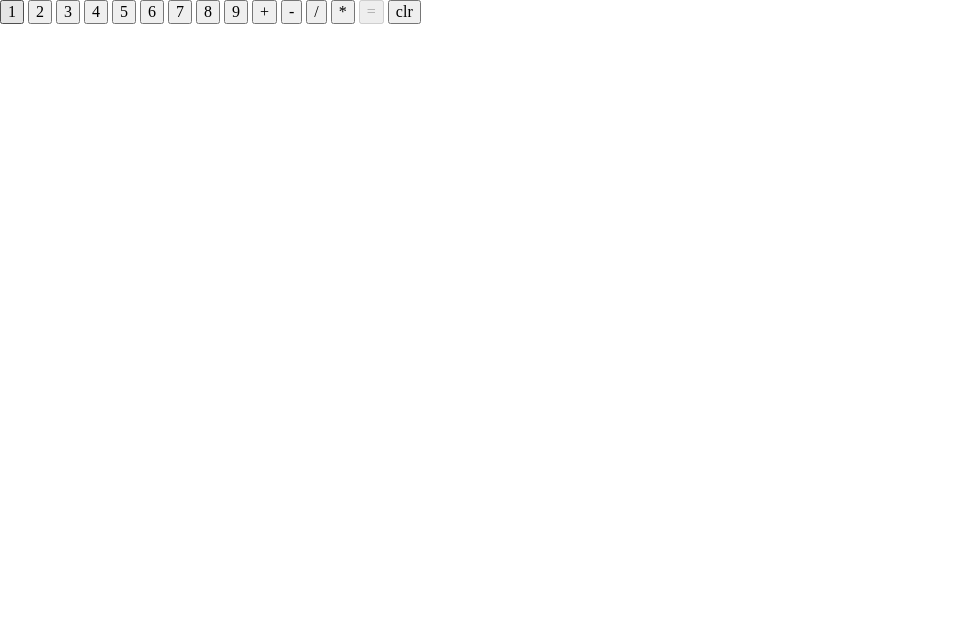
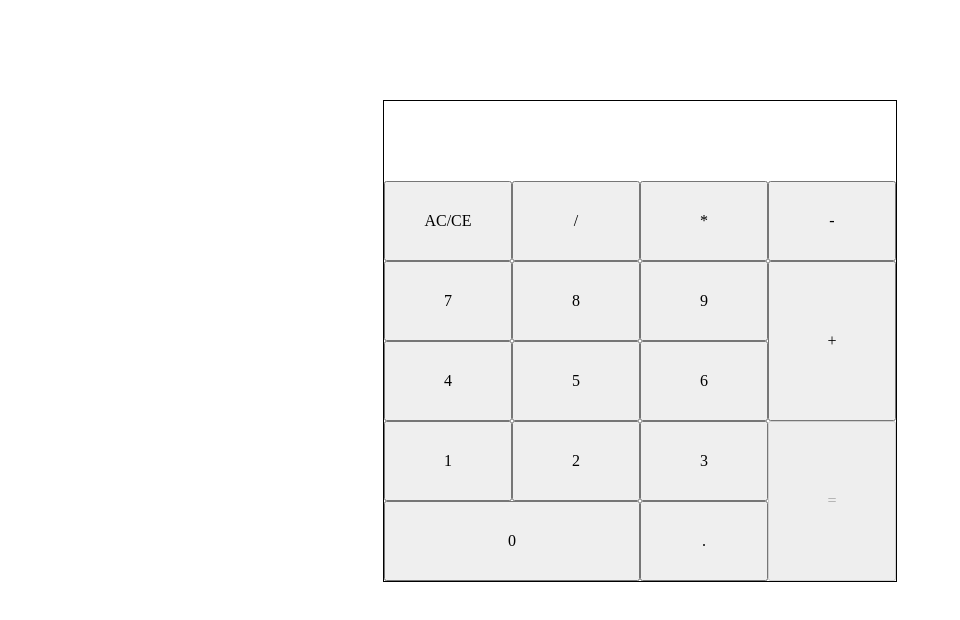
Before and after one commit to Kielx/Calculator, a plain HTML site: page index.html in a window 1280 px wide. Shown: the whole page, without its empty margins (0-960 px from the left). Drawn offline with nearby package versions, Linux system fonts and the light colour scheme.

Commit message:
Add ver 0.3 of app

```diff
--- a/index.html
+++ b/index.html
@@ -10,12 +10,15 @@
         <meta name="description" content="">
         <meta name="viewport" content="width=device-width, initial-scale=1">
         <link rel="stylesheet" href="https://cdnjs.cloudflare.com/ajax/libs/normalize/8.0.1/normalize.min.css">
+        <link rel="stylesheet" href="styles.css">
 
     </head>
     <body>
         <!--[if lt IE 7]>
             <p class="browsehappy">You are using an <strong>outdated</strong> browser. Please <a href="#">upgrade your browser</a> to improve your experience.</p>
         <![endif]-->
+        <main>
+            <p id='output'></p>
             <button class='num' id='1'>1</button>
             <button class='num' id='2'>2</button>
             <button class='num' id='3'>3</button>
@@ -25,13 +28,18 @@
             <button class='num' id='7'>7</button>
             <button class='num' id='8'>8</button>
             <button class='num' id='9'>9</button>
-
+            <button class='num' id='0'>0</button>
+            <button class='' id='dot'>.</button>
             <button class='op' id='+'>+</button>
             <button class='op' id='-'>-</button>
-        <button class='op' id='*'>/</button>
-        <button class='op' id='/'>*</button>
+            <button class='op' id='*'>*</button>
+            <button class='op' id='/'>/</button>
             <button class='calc' id='='>=</button>
-        <button class='clr' id='clr'>clr</button>
+            <button class='clr' id='clr'>AC/CE</button>
+        </main>
+
+
+
 
         <script src="script.js" async defer></script>
     </body>
--- a/script.js
+++ b/script.js
@@ -20,10 +20,12 @@ const addToNum = function(text){
     if (active){
         calc.disabled = false;
         num2+= text;
+        output.textContent = num2;
     }
     else{
         num1 += text ;
         calc.disabled = true;
+        output.textContent = num1;
     }
 
     console.log(`num1 ${num1}`);
@@ -35,14 +37,17 @@ num = document.querySelectorAll('.num');
 op = document.querySelectorAll('.op');
 calc = document.querySelector('.calc');
 clr = document.querySelector('.clr');
+dot = document.querySelector('#dot');
+output = document.querySelector('#output');
 
 calc.disabled = true;
-
 let result;
 let num1 = '';
 let operator = '';
 let num2 = '';
 let active = false;
+let dotActive = false;
+let operatorReady = false;
 
 let operators = new Map();
 operators.set('+', operations.add);
@@ -64,6 +69,14 @@ op.forEach(element => {
             }
 
 
+            if (/[+\-/*]$/i.test(output.textContent) ){
+                output.textContent = output.textContent.replace(/[+\-/*]$/i, operator);
+            }
+            else{
+                output.textContent += operator;
+            }
+
+
         }
         );
     }
@@ -74,9 +87,10 @@ calc.addEventListener('click', () => {
     result = operator2(+num1, +num2);
     console.log(result);
     num1 = result;
-
-
-
+    num2 = ''
+    dotActive = false;
+    output.textContent = result;
+    calc.disabled = true;
 
 }
 );
@@ -91,6 +105,20 @@ clr.addEventListener('click', () => {
     console.log(num1);
     console.log(num2);
     console.log(operator);
-
+    output.textContent = 0;
+    dotActive = false;
 }
 );
+
+
+dot.addEventListener('click', () =>
+{
+    if (dotActive){
+        return;
+    }
+    else{
+        addToNum('.');
+        dotActive = true;
+    }
+}
+);
--- a/styles.css
+++ b/styles.css
@@ -0,0 +1,103 @@
+body{
+    width: 100%;
+    height: 100%;
+}
+
+main {
+    display: grid;
+    grid-template-columns: repeat(4, 10vw);
+    grid-template-rows: repeat(6, 10vh);
+    width: 40vw;
+    margin: 100px auto;
+    border: 1px solid black;
+}
+
+[id="1"] {
+    grid-column: 1 / 2;
+    grid-row: 5 / 6
+}
+[id="2"] {
+    grid-column: 2 / 3;
+    grid-row: 5 / 6
+}
+
+[id="3"] {
+    grid-column: 3 / 4;
+    grid-row: 5 / 6
+}
+[id="4"] {
+    grid-column: 1 / 2;
+    grid-row: 4 / 5
+}
+[id="5"] {
+    grid-column: 2 / 3;
+    grid-row: 4 / 5
+}
+[id="6"] {
+    grid-column: 3 / 4;
+    grid-row: 4 / 5
+}
+
+[id="7"] {
+    grid-column: 1 / 2;
+    grid-row: 3 / 4
+}
+[id="8"] {
+    grid-column: 2 / 3;
+    grid-row: 3 / 4
+}
+[id="9"] {
+    grid-column: 3 / 4;
+    grid-row: 3 / 4
+}
+[id="clr"] {
+    grid-column: 1 / 2;
+    grid-row: 2 / 3
+}
+[id="/"] {
+    grid-column: 2 / 3;
+    grid-row: 2 / 3
+}
+[id="*"] {
+    grid-column: 3 / 4;
+    grid-row: 2 / 3
+}
+[id="-"] {
+    grid-column: 4 / 5;
+    grid-row: 2 / 3
+}
+
+[id="+"] {
+    grid-column: 4 / 5;
+    grid-row: 3 / 5
+}
+
+[id="="] {
+    grid-column: 4 / 5;
+    grid-row: 5 / 7
+}
+
+[id="0"] {
+    grid-column: 1 / span 2;
+    grid-row: 6 / 7
+}
+
+#dot {
+    grid-column: 3 / span 1;
+    grid-row: 6 / 7
+}
+
+#output{
+
+    grid-column: 1 / span 5;
+    grid-row: 1/2;
+    margin-right: 1vw;
+    margin-left: auto;
+    font-size: 5vh;
+    align-self: center;
+}
+
+
+button:focus {
+    background-color: rgba(73, 71, 73, 0.308);
+}
```
Lines whose indentation alone changed are shown as unchanged.
